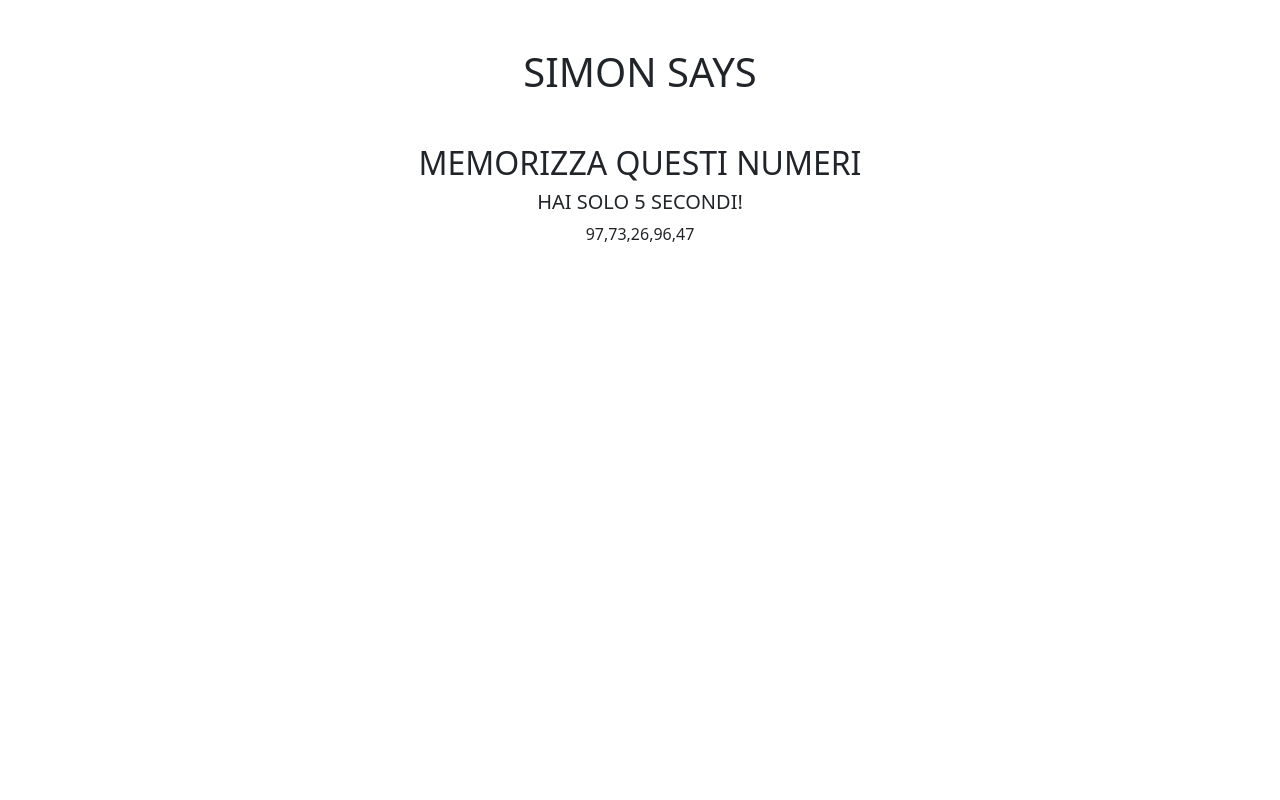
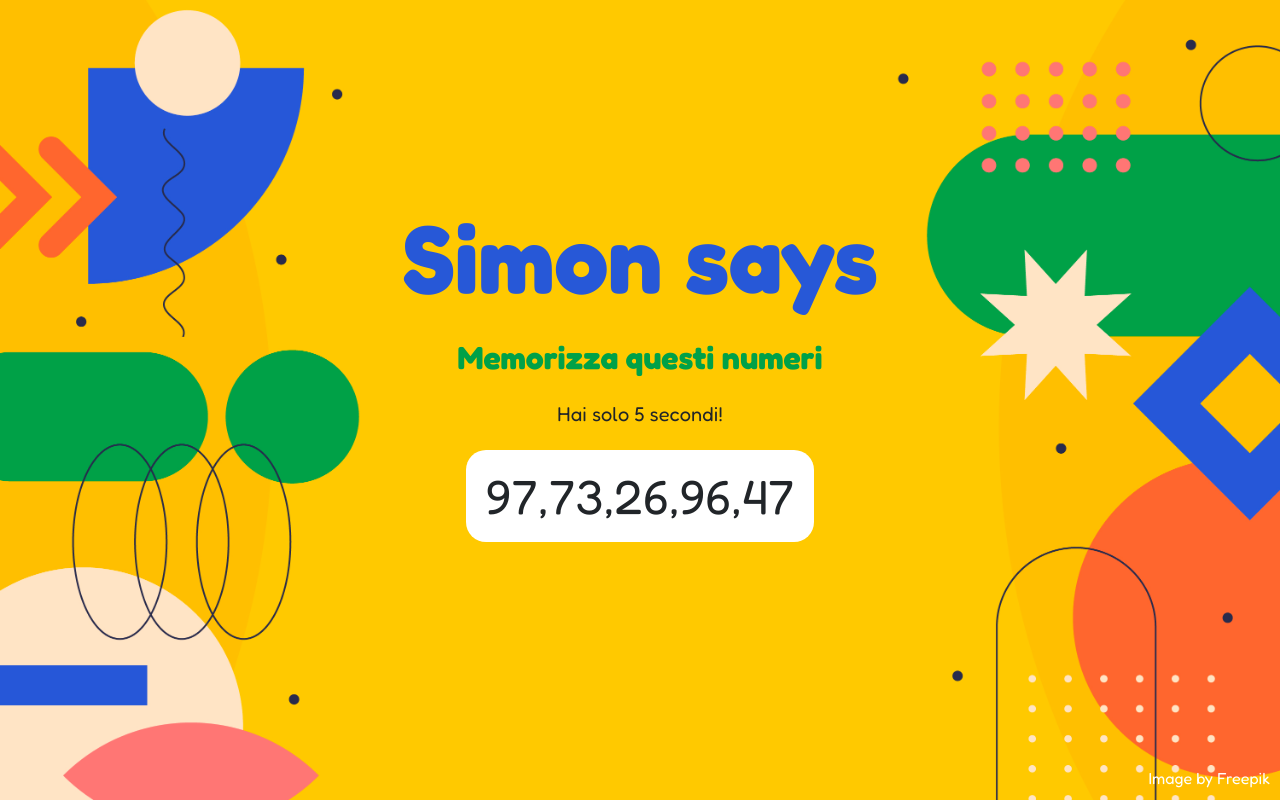
Before and after one commit to giuliabaratella/js-simon, a plain HTML site: page index.html in a window 1280 px wide. Drawn offline with nearby package versions, Linux system fonts and the light colour scheme.

Commit message:
added style in html + css  + added bg img

```diff
--- a/css/style.css
+++ b/css/style.css
@@ -0,0 +1,45 @@
+:root{
+    --color-primary: #2758d7;
+    --color-secondary: #00a148;
+    --color-bg-numbers: #ff672e;
+}
+
+
+body{
+    background-image: url(../img/bg.jpg);
+    background-size: cover;
+    background-position: top;
+    font-family: 'Fredoka', sans-serif;
+}
+main {
+    padding-top: 200px;
+}
+main h1{
+    font-weight: 900;
+    font-size: 6em;
+    color: var(--color-primary);
+}
+#countdown-box h2, #input-box h2 {
+    color: var(--color-secondary);
+    font-weight: 700;
+}
+
+#box-numbers, #win-box {
+    padding: 10px 20px;
+    border-radius: 20px;
+    background-color: white;
+    font-size: 3em;
+    width: max-content;
+    margin: 0 auto;
+}
+
+#win-box {
+    font-size: 2em;
+}
+
+#attribution {
+    position: absolute;
+    bottom: 10px;
+    right: 10px;
+    color: white;
+}
--- a/index.html
+++ b/index.html
@@ -5,31 +5,38 @@
     <meta name="viewport" content="width=device-width, initial-scale=1.0">
     <title>Simon says</title>
     <link href="https://cdn.jsdelivr.net/npm/bootstrap@5.3.2/dist/css/bootstrap.min.css" rel="stylesheet" integrity="sha384-T3c6CoIi6uLrA9TneNEoa7RxnatzjcDSCmG1MXxSR1GAsXEV/Dwwykc2MPK8M2HN" crossorigin="anonymous">
+    <link rel="preconnect" href="https://fonts.googleapis.com">
+    <link rel="preconnect" href="https://fonts.gstatic.com" crossorigin>
+    <link href="https://fonts.googleapis.com/css2?family=Fredoka:wght@400;600;700&display=swap" rel="stylesheet">
     <link rel="stylesheet" href="css/style.css">
 </head>
 <body>
-    <div class="container">
-        <h1 class="text-center m-5 text-uppercase">Simon says</h1>
-        <div id="countdown-box" class="text-center m-5 text-uppercase">
-            <h2>Memorizza questi numeri</h2>
-            <h5 >
+    <main class="container">
+        <h1 class="text-center mb-4">Simon says</h1>
+        <div id="countdown-box" class="text-center ">
+            <h2 class="mb-4">Memorizza questi numeri</h2>
+            <h5 class="mb-4">
                 Hai solo <span id="countdown">10</span> secondi!
             </h5>
             <div id="box-numbers"></div>
         </div>
-        <div id="input-box" class="text-center m-5 text-uppercase d-none">
+        <div id="input-box" class="text-center m-5 d-none">
             <h2>Inserisci i 5 numeri</h2>
-            <div class="py-4">
-                <input type="text" name="user-number" class="user-number">
-                <input type="text" name="user-number" class="user-number">
-                <input type="text" name="user-number" class="user-number">
-                <input type="text" name="user-number" class="user-number">
-                <input type="text" name="user-number" class="user-number">
+            <div class="py-4 row d-flex justify-content-center column-gap-3">
+                <input type="text" name="user-number" class="user-number col-1">
+                <input type="text" name="user-number" class="user-number col-1">
+                <input type="text" name="user-number" class="user-number col-1">
+                <input type="text" name="user-number" class="user-number col-1">
+                <input type="text" name="user-number" class="user-number col-1">
             </div>
-            <button id="button" class="btn btn-primary">Invia</button>
+            <button id="button" class="btn btn-primary text-uppercase mb-4">Invia</button>
             <div id="win-box" class="d-none py-4"></div>
         </div>
-    </div>
+        <div id="attribution" class="text-center">
+            Image by Freepik
+        </div>
+    </main>
+
     <script src="js/script.js"></script>
 </body>
 </html>
--- a/js/script.js
+++ b/js/script.js
@@ -87,8 +87,10 @@ function simonSays () {
         }
         // console.log(guessedNumbers)
         winBox.classList.remove ('d-none');
-        winBox.innerHTML = `Hai indovinato ${guessedNumbers.length} numeri! <br>
-        ${guessedNumbers}`
+        winBox.innerHTML = `Hai indovinato ${guessedNumbers.length} numeri!
+        <div class= "fw-bold"> ${guessedNumbers} </div>
+        I numeri da indovinare erano:
+        <div class= "fw-bold">${numGen}</div>`
     }
 
 
```
Also changed, not shown: img/bg.jpg (added).
